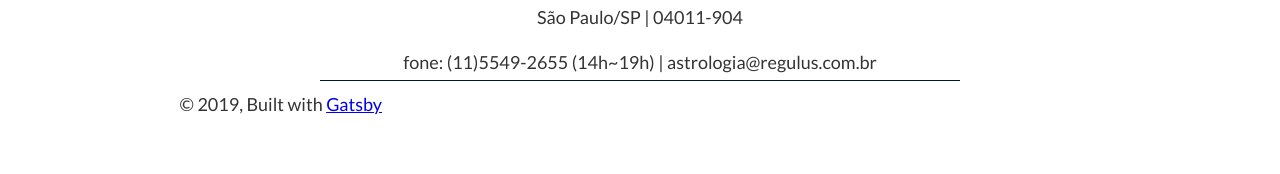
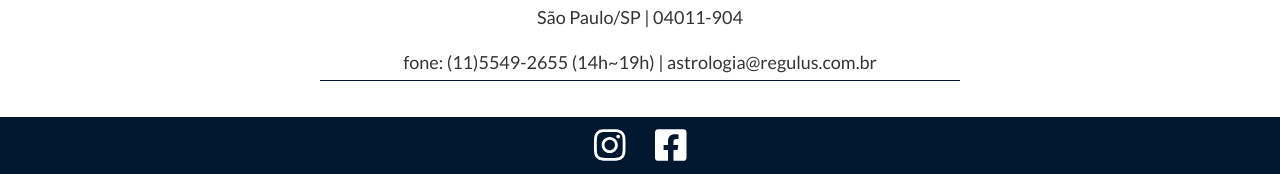
Before and after one commit to jonniebigodes/regulus-site, a Gatsby site: page / in a window 1280 px wide. Shown: the part 1231-1405 px from the top of the page. Before the commit the page ends 1374 px from the top, so only its background shows below. Built offline with nearby package versions, Linux system fonts and the light colour scheme; Gatsby itself is replaced by a stand-in of ours.

Commit message:
#43 cria rodape com redes sociais

```diff
--- a/package.json
+++ b/package.json
@@ -5,6 +5,9 @@
   "version": "0.1.0",
   "author": "Arthur Fücher <arthurfucher@gmail.com>",
   "dependencies": {
+    "@fortawesome/fontawesome-svg-core": "^1.2.25",
+    "@fortawesome/free-brands-svg-icons": "^5.11.2",
+    "@fortawesome/react-fontawesome": "^0.1.7",
     "gatsby": "^2.18.0",
     "gatsby-image": "^2.2.17",
     "gatsby-plugin-manifest": "^2.2.14",
--- a/src/components/layout.js
+++ b/src/components/layout.js
@@ -8,11 +8,22 @@
 import React from "react"
 import PropTypes from "prop-types"
 import { useStaticQuery, graphql } from "gatsby"
+import { library } from '@fortawesome/fontawesome-svg-core'
+import { fab, faInstagram } from '@fortawesome/free-brands-svg-icons'
+import { FontAwesomeIcon } from "@fortawesome/react-fontawesome"
 
 import Header from "./header"
 import "./layout.css"
 
+library.add(fab, faInstagram);
+
+
+
 const Layout = ({ children }) => {
+  const socialMediaStyle = {
+    margin: '0 15px'
+  }
+
   const data = useStaticQuery(graphql`
     query SiteTitleQuery {
       site {
@@ -35,12 +46,25 @@ const Layout = ({ children }) => {
         }}
       >
         <main>{children}</main>
-        <footer>
-          © {new Date().getFullYear()}, Built with
-          {` `}
-          <a href="https://www.gatsbyjs.org">Gatsby</a>
+      </div>
+      <footer
+          style={{
+            backgroundColor: "#011830",
+            color: "white",
+            textAlign: "center",
+            padding: "10px"
+          }}>
+            <div style={{
+            }}>
+              <a href="https://www.instagram.com/regulus.astrologia"
+                target="_blank" rel="noopener noreferrer" style={socialMediaStyle}>
+                <FontAwesomeIcon icon={["fab", "instagram"]} style={{color:"white"}} size={"2x"}></FontAwesomeIcon>
+              </a>
+              <a href="https://www.facebook.com/regulus.cursos" target="_blank" rel="noopener noreferrer" style={socialMediaStyle}>
+                <FontAwesomeIcon icon={["fab", "facebook-square"]} style={{color:"white"}} size={"2x"}></FontAwesomeIcon>
+              </a>
+            </div>
         </footer>
-      </div>
     </>
   )
 }
```
Also changed, not shown: 1 other file.
